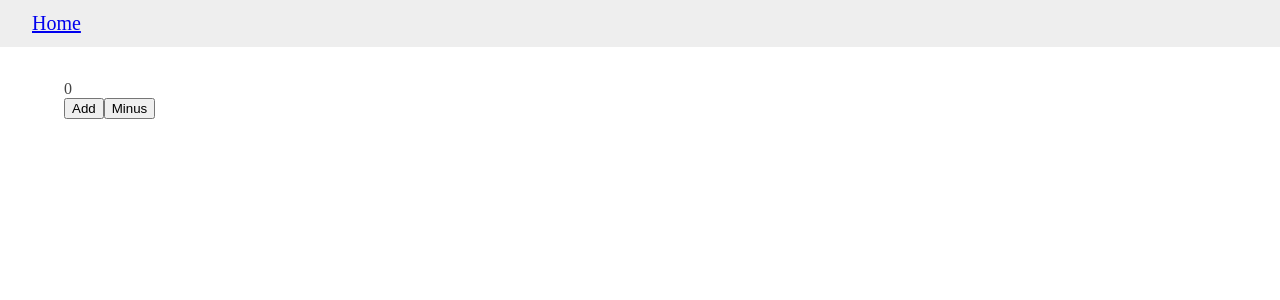
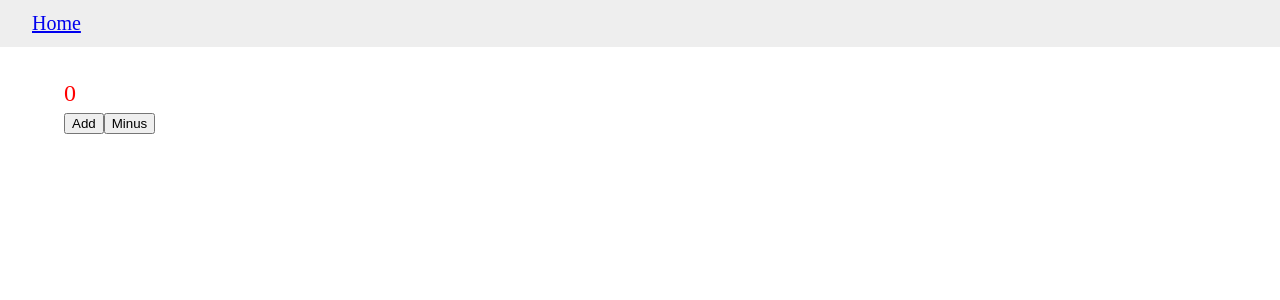
Before and after one commit to BoxPistols/hello-nuxt, a Nuxt app: page /props in a window 1280 px wide. Shown: the top 300 px of the page. Built offline with nearby package versions, Linux system fonts and the light colour scheme.

Commit message:
set Color

```diff
--- a/pages/props/index.vue
+++ b/pages/props/index.vue
@@ -1,13 +1,11 @@
 <template lang="html">
 <div class="app">
-  <div class="Count">
+  <div :class="numColor">
     {{ number }}
   </div>
-
   <button @click="addNum(20)">Add</button>
   <button @click="addNum(-20)">Minus</button>
-  </div>
-</template>
+</div></template>
 
 <script>
 export default {
@@ -18,10 +16,23 @@
   addNum(value) {
     this.number = this.number + value
   }
+  },
+  computed: {
+    numColor() {
+      if(this.number % 100 === 0){
+        return this.numColor = 'red'
       }
+      return 'teal'
+    },
+  },
 }
 </script>
 
 <style lang="stylus" scoped="scoped">
-
+.app
+  font-size 24px
+.red
+  color red
+.teal
+  color teal
 </style>
```
Lines whose indentation alone changed are shown as unchanged.
